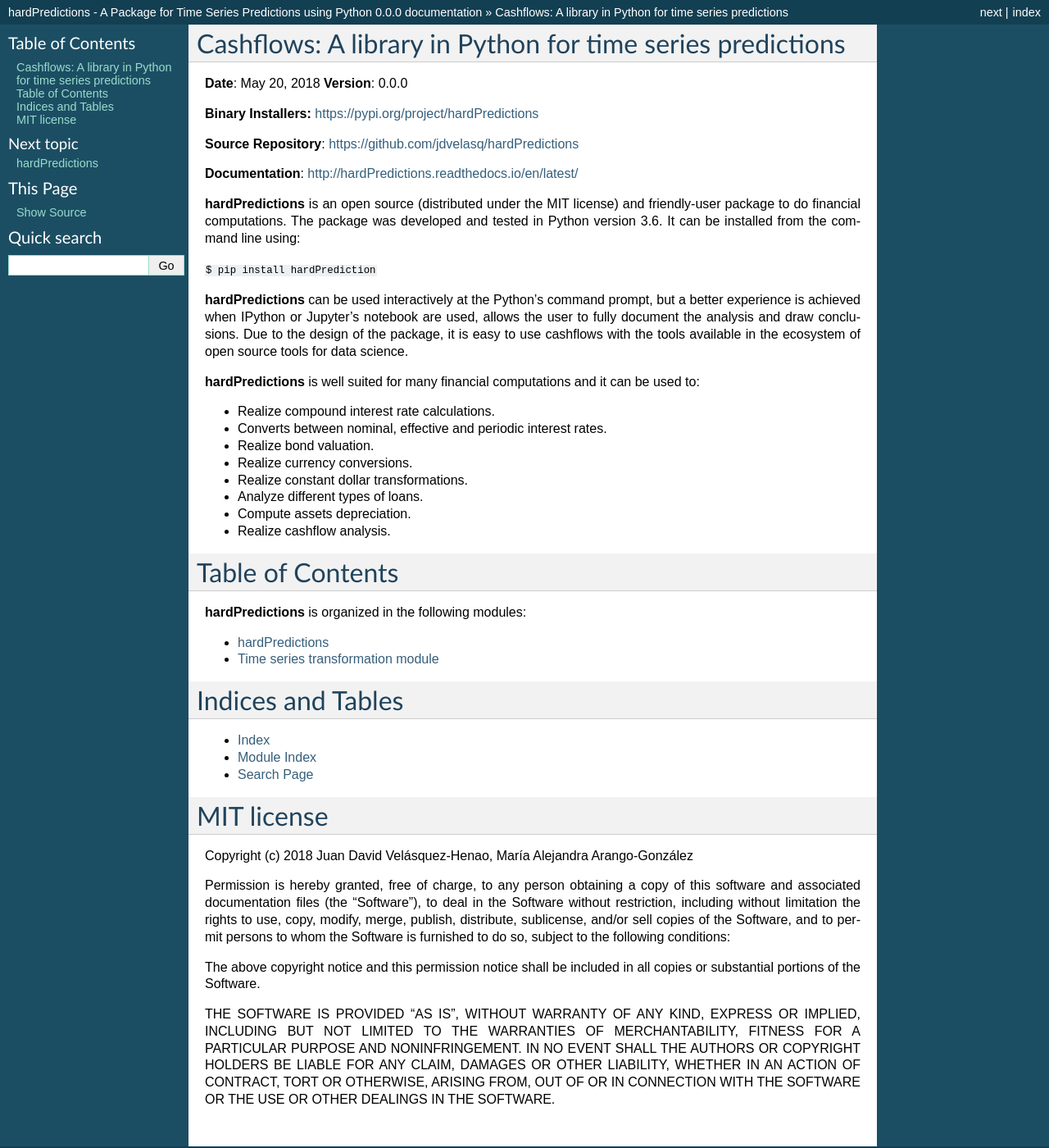
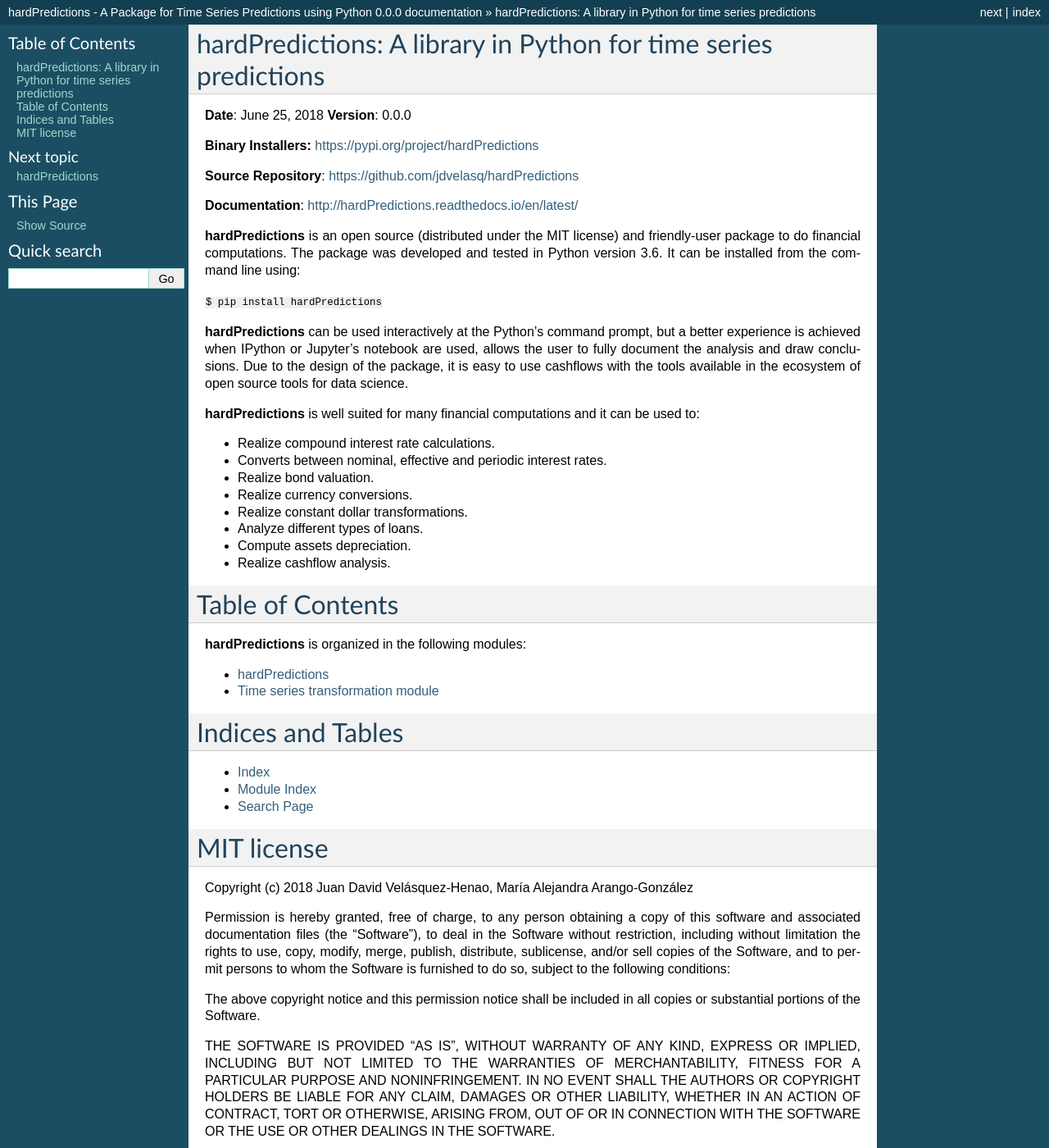
Before and after one commit to jdvelasq/hardPredictions, a Sphinx documentation site: the page built from docs/index.rst, in a window 1280 px wide and 1400 px high. Shown: the whole window at 82% size. Built offline with Sphinx 7.4.7, drawn with Linux system fonts in a browser that asks for light colours; some of the changed text lies outside the part shown.

Commit message:
Update index.rst

```diff
--- a/docs/index.rst
+++ b/docs/index.rst
@@ -3,10 +3,10 @@
    You can adapt this file completely to your liking, but it should at least
    contain the root `toctree` directive.
 
-Cashflows: A library in Python for time series predictions
+hardPredictions: A library in Python for time series predictions
 ============================================================================================
 
-**Date**: May 20, 2018  **Version**: 0.0.0
+**Date**: June 25, 2018  **Version**: 0.0.0
 
 **Binary Installers:** https://pypi.org/project/hardPredictions
 
@@ -18,7 +18,7 @@
 package to do financial computations. The package was developed and tested in Python
 version 3.6. It can be installed from the command line using:
 
-``$ pip install hardPrediction``
+``$ pip install hardPredictions``
 
 **hardPredictions** can be used interactively at the Python’s command prompt, but a better
 experience is achieved when IPython or Jupyter’s notebook are used, allows the
```
